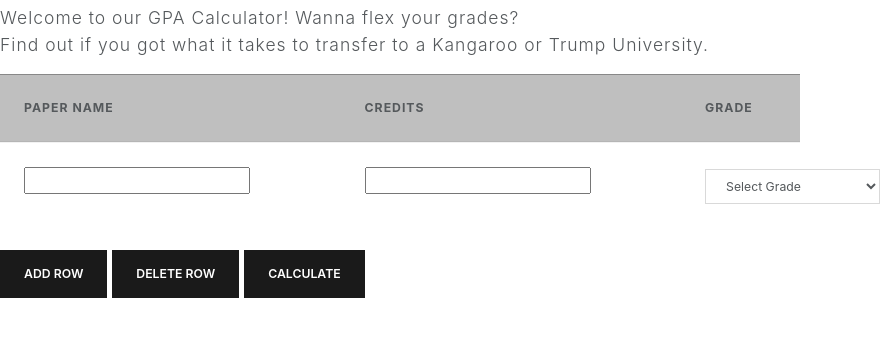
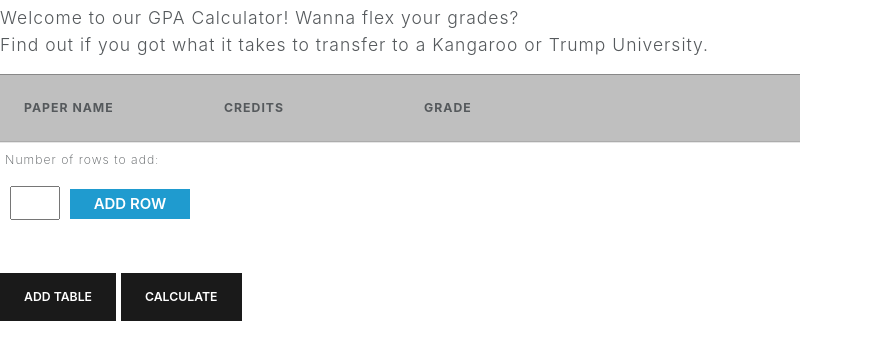
Before and after one commit to utri092/GPACalculator, an Electron app: page index.html in a window 800 px wide. Shown: the part 41-400 px from the top of the page, 880 px wide, since content can reach past the window. Drawn offline with Linux system fonts and the light colour scheme.

Commit message:
Table 1 working correctly. Multitable feature in progress. CSS Table-layout: fixed;

```diff
--- a/index.html
+++ b/index.html
@@ -21,7 +21,7 @@
 
     <section id="Table Section">
 
-      <table id="gpa table" class="table table-hover">
+      <!-- <table id="gpa table no_0" class="table table-hover">
         <thead>
           <tr class="table-primary">
             <th scope="col">Paper Name</th>
@@ -29,18 +29,16 @@
             <th scope="col">Grade</th>
           </tr>
         </thead>
-        <tbody id="gpa table body">
+        <tbody id="gpa table body no_0">
+
         </tbody>
-      </table>
+
+      </table> -->
 
     </section>
-
-    <button id="add row" type="button" class="btn btn-primary">Add Row</button>
-    <button id="delete row" type="button" class="btn btn-primary">Delete Row</button>
-    <button id="Calculate" type="button" class="btn btn-primary">Calculate</button>
-
     <br>
-
+    <button id="add Table" type="button" class="btn btn-primary">Add Table</button>
+    <button id="calculate" type="button" class="btn btn-primary">Calculate</button>
 
     <!-- You can also require other files to run in this process -->
     <script src="./renderer.js"></script>
--- a/main.js
+++ b/main.js
@@ -46,8 +46,7 @@
 
   })
 
-
-}
+};
 
 // This method will be called when Electron has finished
 // initialization and is ready to create browser windows.
@@ -104,6 +103,7 @@
 ipc.on('generate-transcript', function (event, messages) {
 //@ref https://www.brainbell.com/javascript/ipc-communication.html
 //     https://stackoverflow.com/questions/44127153/how-to-append-a-code-snippet-to-html-using-node-fs
+//@note /s regex for all lines
 
 
     const tableHtml = messages['transcript'];
--- a/renderer.js
+++ b/renderer.js
@@ -6,26 +6,24 @@
 // selectively enable features needed in the rendering
 // process.
 
-var totalRows = 0;
+var totalTables = 0;
 var gpaJsonArray = [];
 //Key NZ grade: Value Country Grade
 var australiaDict = {'A+': 7, 'A': 7, 'A-': 7,
                      'B+': 6.5, 'B': 6, 'B-': 5.5,
                      'C+': 5, 'C': 4.5, 'C-': 4.0,
                      'D+, D, D-, DNS, DNC': 0};
+
 //var usaDict = {'A+', ''};
 
-
-
 //Add first row when html has loaded
-document.onload = addTableRow();
+document.onload = addTable();
 
 function getRowIndexAndValues()
 {
 
     //selectRow = rowElement.rowIndex - 1; //Index starts at 1, rows start from 0
    for(var i = 0; i < totalRows; i++){
-
         var grade =  document.getElementById("grade dropdown row_" + i).value;
         var subject = (document.getElementById("paper value row_" + i).value);
         var credits =  (document.getElementById("credits value row_" + i).value);
@@ -64,21 +62,52 @@
     window.transcript.printPDF();
 }
 
-function addTableRow()
-{
+function deleteTableRow(cellElement){
+
+    const cellParent = cellElement.parentElement;
+
+    const rowParent = cellParent.parentElement;
+
+    const tableBodyParent = rowParent.parentElement;
+
+    const tableParent = tableBodyParent.parentElement;
+    tableParent.deleteRow(rowParent.rowIndex);
+
+}
+
+function addTableRow(table_id_str){
+
+    const no_index = table_id_str.indexOf("_")
+    const table_no = table_id_str.slice(no_index + 1);
+
+    console.log(table_no);
+
     var newRow = document.createElement("tr");
-    newRow.id = "row_" + totalRows;
-    newRow.type = "button";
 
-    newRow.innerHTML = '<td id="paper name row_' + totalRows + '"></td>\
-                        <td id="credits row_' + totalRows + '"></td>\
-                        <td id="grade col row_' + totalRows + '"></td>';
+    var newCell_0 = document.createElement("td");
+    var newCell_1 = document.createElement("td");
+    var newCell_2 = document.createElement("td");
+    var newCell_3 = document.createElement("td");
 
-    document.getElementById("gpa table body").appendChild(newRow);
+    newRow.appendChild(newCell_0);
+    newRow.appendChild(newCell_1);
+    newRow.appendChild(newCell_2);
+    newRow.appendChild(newCell_3);
 
-    document.getElementById("grade col row_" + totalRows).innerHTML = '<div class="nav-item dropdown">\
-                                                                                <select id="grade dropdown row_' + totalRows +  '" class="nav-link dropdown-menu" role="button" aria-haspopup="true" aria-expanded="false">\
-                                                                                    <div id="option list row_' + totalRows + ' class="dropdown-item">\
+    //Make row first child of Table
+    document.getElementById("gpa table body no_" + table_no).prepend(newRow);
+
+    var formHTML = '<div class="form-group has-success">\
+                        <input type="text" value="">\
+                    </div>';
+
+    newRow.cells[0].innerHTML =  formHTML;
+
+    newRow.cells[1].innerHTML =  formHTML;
+
+    newRow.cells[2].innerHTML = '<div class="nav-item dropdown">\
+                                        <select class="nav-link dropdown-menu" role="button" aria-haspopup="true" aria-expanded="false">\
+                                            <div class="dropdown-item">\
                                                 <option value="Select Grade">Select Grade</option>\
                                                 <option value="A+">A+</option>\
                                                 <option value="A">A</option>\
@@ -94,27 +123,91 @@
                                         </select>\
                                 </div>';
 
+    newRow.cells[3].innerHTML = '<button class="btn btn-primary" onclick="deleteTableRow(this)" style="width: 20 px; position: relative">X</button>';
+
+}
 
 
-    document.getElementById("paper name row_" + totalRows).innerHTML =  '<div class="form-group has-success">\
-                                                                            <input type="text" value="" id="paper value row_' + totalRows + '">\
-                                                                         </div>';
+function addTable(){
 
-    document.getElementById("credits row_" + totalRows).innerHTML =  '<div class="form-group has-success">\
-                                                                        <input type="text" value="" id="credits value row_' + totalRows + '">\
-                                                                      </div>';
+    // Table Section Parent 1:- Child Table
+    var tableSection = document.getElementById("Table Section");
 
-    totalRows += 1;
+    //Table Parent 2:- Children=below
+    var newTable = document.createElement('table');
+    newTable.setAttribute("id", "gpa table no_" + totalTables);
+    newTable.setAttribute("class", "table table-hover");
+
+    //Table Header
+    var tableHeader = document.createElement('thead');
+    var headerRow = document.createElement('tr');
+    headerRow.setAttribute("class", "table-primary");
+
+    var headerCol_0 = document.createElement('th');
+    var headerCol_1 = document.createElement('th');
+    var headerCol_2 = document.createElement('th');
+    var headerCol_3 = document.createElement('th');
+
+    headerCol_0.innerText = "Paper Name";
+    headerCol_1.innerText = "Credits";
+    headerCol_2.innerText = "Grade";
+    headerCol_3.innerText = "";
+    headerRow.appendChild(headerCol_0);
+    headerRow.appendChild(headerCol_1);
+    headerRow.appendChild(headerCol_2);
+    headerRow.appendChild(headerCol_3);
+
+    //Table Body
+    var tableBody = document.createElement('tbody');
+    tableBody.setAttribute("id", "gpa table body no_" + totalTables);
+
+    //Add Row Option
+    var addRowForm = document.createElement('div');
+    addRowForm.setAttribute("class", "form-group");
+    addRowForm.setAttribute("style", "display: inline-block; position: relative;");
+
+    var formLabel = document.createElement('label');
+    formLabel.innerText = "Number of rows to add:";
+    formLabel.setAttribute("for", "add row form no_");
+    formLabel.setAttribute("class", "col-form-label-sm");
+    formLabel.setAttribute("style", "margin-left: 5px;")
+
+    var formInput = document.createElement('input');
+    formInput.setAttribute("class", "form-control-sm");
+    formInput.setAttribute("style", "margin-left: 10px;")
+    formInput.setAttribute("type", "text");
+    formInput.setAttribute("id", "add row form no_" + totalTables);
+
+    var addRowBtn = document.createElement('button');
+    addRowBtn.setAttribute("id", "add row no_" + totalTables);
+    addRowBtn.setAttribute("class", "btn btn-info");
+    addRowBtn.setAttribute("style", "margin-left: 10px; font-size:15px; width: 120px; height: 30px; padding:0.25em");
+    addRowBtn.innerText = "Add Row";
+    addRowBtn.setAttribute("onclick", "addTableRow(this.id)");
+
+    addRowForm.appendChild(formLabel);
+    addRowForm.appendChild(formInput);
+    addRowForm.appendChild(addRowBtn);
+
+    tableHeader.appendChild(headerRow);
+    tableBody.appendChild(addRowForm);
+    newTable.appendChild(tableHeader);
+    newTable.appendChild(tableBody);
+
+    //newTable.appendChild(delTableBtn);
+    tableSection.appendChild(newTable);
+
+    totalTables += 1;
+
+    // var delTableBtn = document.createElement('button');
+    // delTableBtn.id = "delete table no_" + totalTables;
+    // delTableBtn.class = "btn btn-primary";
+
+
+
 }
 
-document.getElementById("add row").onclick = addTableRow;
 
-document.getElementById("Calculate").onclick = generateTranscript;
+document.getElementById("calculate").onclick = generateTranscript;
 
-document.getElementById("delete row").onclick = function(){
-
-    if (totalRows >= 1){
-        document.getElementById("gpa table").deleteRow(totalRows);
-        totalRows -= 1;
-    }
-}
+//document.getElementById("add Table").onclick = generateTable;
```
Also changed, not shown: style.css. Lines whose indentation alone changed are shown as unchanged.
